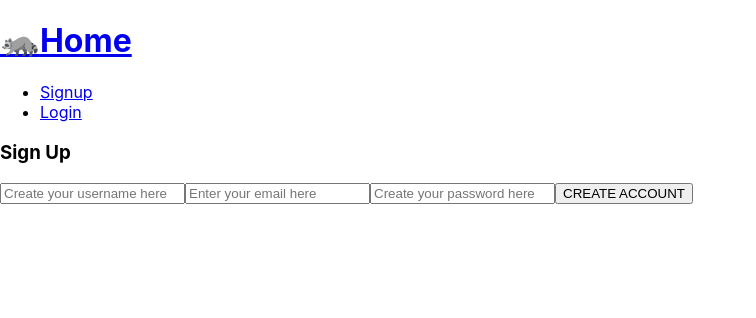
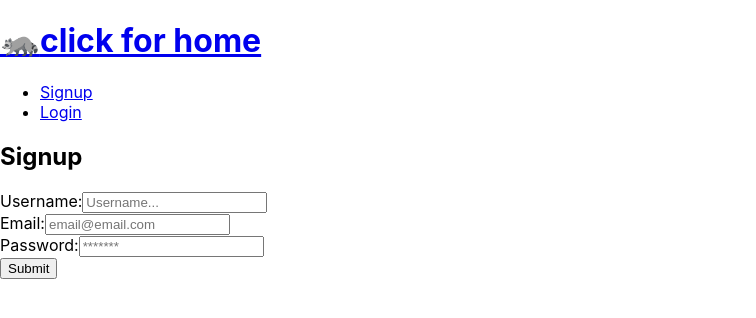
Before and after one commit to fpreynolds/fat.piano, a React (Create React App) app in the folder client/: page /signup in a window 1280 px wide. Shown: the top 318 px of the page, without its empty margins (0-756 px from the left). Built offline with nearby package versions, Linux system fonts and the light colour scheme.

Commit message:
burninating the countryside

```diff
--- a/client/src/components/Navbar.js
+++ b/client/src/components/Navbar.js
@@ -39,7 +39,7 @@ function Nav() {
           <span role="img" aria-label="Not Possum">
             🦝
           </span>
-          Home
+          click for home
         </Link>
       </h1>
 
--- a/client/src/pages/login.js
+++ b/client/src/pages/login.js
@@ -1,13 +1,12 @@
-import React, { useState } from 'react';
-import { Link } from 'react-router-dom';
-import { useMutation } from '@apollo/client';
-import { LOGIN_USER } from '../utils/mutations';
+import React, { useState } from "react";
+import { Link } from "react-router-dom";
+import { useMutation } from "@apollo/client";
+import { LOGIN_USER } from "../utils/mutations";
+import Auth from "../utils/auth";
 
-import Auth from '../utils/auth';
-
-const Login = () => {
-    const [formState, setFormState] = useState({ username: '', password: ''});
-    const [login, { error, data }] = useMutation(LOGIN_USER);
+function Login(props) {
+  const [formState, setFormState] = useState({ username: "", password: "" });
+  const [login, { error }] = useMutation(LOGIN_USER);
   const handleChange = (e) => {
     const { username, value } = e.target;
     setFormState({
@@ -15,8 +14,8 @@ const Login = () => {
       [username]: value,
     });
   };
-    const handleFormSubmit = async (e) => {
-        e.preventDefault();
+  const handleFormSubmit = async (event) => {
+    event.preventDefault();
     try {
       const { data } = await login({
         variables: { ...formState },
@@ -26,51 +25,53 @@ const Login = () => {
       console.log(e);
     }
     setFormState({
-            username: '',
-            password: '',
+      username: "",
+      password: "",
     });
   };
   return (
-        <main>
-            <div className="login">
+    <div className="container login">
       <h3 className="loginHeader">Login</h3>
       <div className="form">
-                    <card>
         <form onSubmit={handleFormSubmit}>
+          {/* <card> not recognized in react format */}
+          <div className="flex-row">
+            <label htmlFor="username">Username:</label>
             <input
               className="username"
               placeholder="Please enter your username here"
               name="user"
               type="text"
-                                value={formState.username}
+              //   value cannot be preset
               onChange={handleChange}
             />
+          </div>
+          <div className="flex-row">
+            <label htmlFor="secretPassword">Password:</label>
             <input
               className="password"
-                                placeholder="Please enter your password here"
+              placeholder="********"
               name="password"
               type="password"
-                                value={formState.password}
+              id="secretPassword"
               onChange={handleChange}
             />
-                            <button
-                                className="formSubmit"
-                                type="submit"
-                                > LOGIN </button>
+          </div>
+          <div className="flex-row">
+            <button className="formSubmit" type="submit">
+              {" "}
+              LOGIN{" "}
+            </button>
+          </div>
           <p className="Signup">
-                                Need to create an account? <Link to="/signup">Please signup here</Link>
+            Need to create an account?{" "}
+            <Link to="/signup">Please signup here</Link>
           </p>
         </form>
-                    </card>
-                    {error && (
-                        <div className="errorMessage">
-                            {error.message}
-                        </div>
-                    )}
+        {error && <div className="errorMessage">{error.message}</div>}
       </div>
     </div>
-        </main>
   );
-};
+}
 
 export default Login;
--- a/client/src/pages/signup.js
+++ b/client/src/pages/signup.js
@@ -1,16 +1,28 @@
-import React, { useState } from 'react';
-import { useMutation } from '@apollo/client';
-import { ADD_USER } from '../utils/mutations';
-
-import Auth from '../utils/auth';
+import React, { useState } from "react";
+import { useMutation } from "@apollo/client";
+import { ADD_USER } from "../utils/mutations";
+import Auth from "../utils/auth";
 
 const Signup = () => {
   const [formState, setFormState] = useState({
-        username: '',
-        email: '',
-        password: '',
+    username: "",
+    email: "",
+    password: "",
   });
-    const [addUser, { error, data }] = useMutation(ADD_USER);
+  const [addUser] = useMutation(ADD_USER);
+
+  const handleFormSubmit = async (e) => {
+    e.preventDefault();
+    const mutationResponse = await addUser({
+      variables: {
+        username: formState.username,
+        email: formState.email,
+        password: formState.password,
+      },
+    });
+    const token = mutationResponse.data.addUser.token;
+    Auth.login(token);
+  };
   const handleChange = (e) => {
     const { username, value } = e.target;
     setFormState({
@@ -18,60 +30,46 @@ const Signup = () => {
       [username]: value,
     });
   };
-    const handleFormSubmit = async (e) => {
-        e.preventDefault();
-        try {
-            const { data } = await addUser({
-                variables: { ...formState },
-            });
-            Auth.login(data.addUser.token);
-        } catch (e) {
-            console.log(e);
-        }
-    };
+
   return (
-        <main>
-            <div className="signup">
-                <h3 className="signupHeader">Sign Up</h3>
-                <div className="form">
+    <div className="container">
+      <h2>Signup</h2>
       <form onSubmit={handleFormSubmit}>
+        <div className="flex-row">
+          <label htmlFor="username">Username:</label>
           <input
-                            className="username"
-                            placeholder="Create your username here"
-                            name="user"
-                            type="text"
-                            value={formState.username}
+            placeholder="Username..."
+            name="username"
+            type="username"
+            id="username"
             onChange={handleChange}
           />
+        </div>
+        <div className="flex-row">
+          <label htmlFor="email">Email:</label>
           <input
-                            className="email"
-                            placeholder="Enter your email here"
+            placeholder="email@email.com"
             name="email"
             type="email"
-                            value={formState.email}
+            id="email"
             onChange={handleChange}
           />
+        </div>
+        <div className="flex-row">
+          <label htmlFor="password">Password:</label>
           <input
-                            className="password"
-                            placeholder="Create your password here"
+            placeholder="*******"
             name="password"
             type="password"
-                            value={formState.password}
+            id="password"
             onChange={handleChange}
           />
-                        <button
-                            className="formSubmit"
-                            type="submit"
-                        >CREATE ACCOUNT</button>
+        </div>
+        <div className="flex-row">
+          <button type="submit">Submit</button>
+        </div>
       </form>
-                    {error && (
-                        <div className="errorMessage">
-                            {error.message}
     </div>
-                    )}
-                </div>
-            </div>
-        </main>
   );
 };
 
```
Also changed, not shown: client/src/utils/mutations.js (+6 -9 lines), 1 other file (tests, documents, lock files or other folders). Lines whose indentation alone changed are shown as unchanged.
